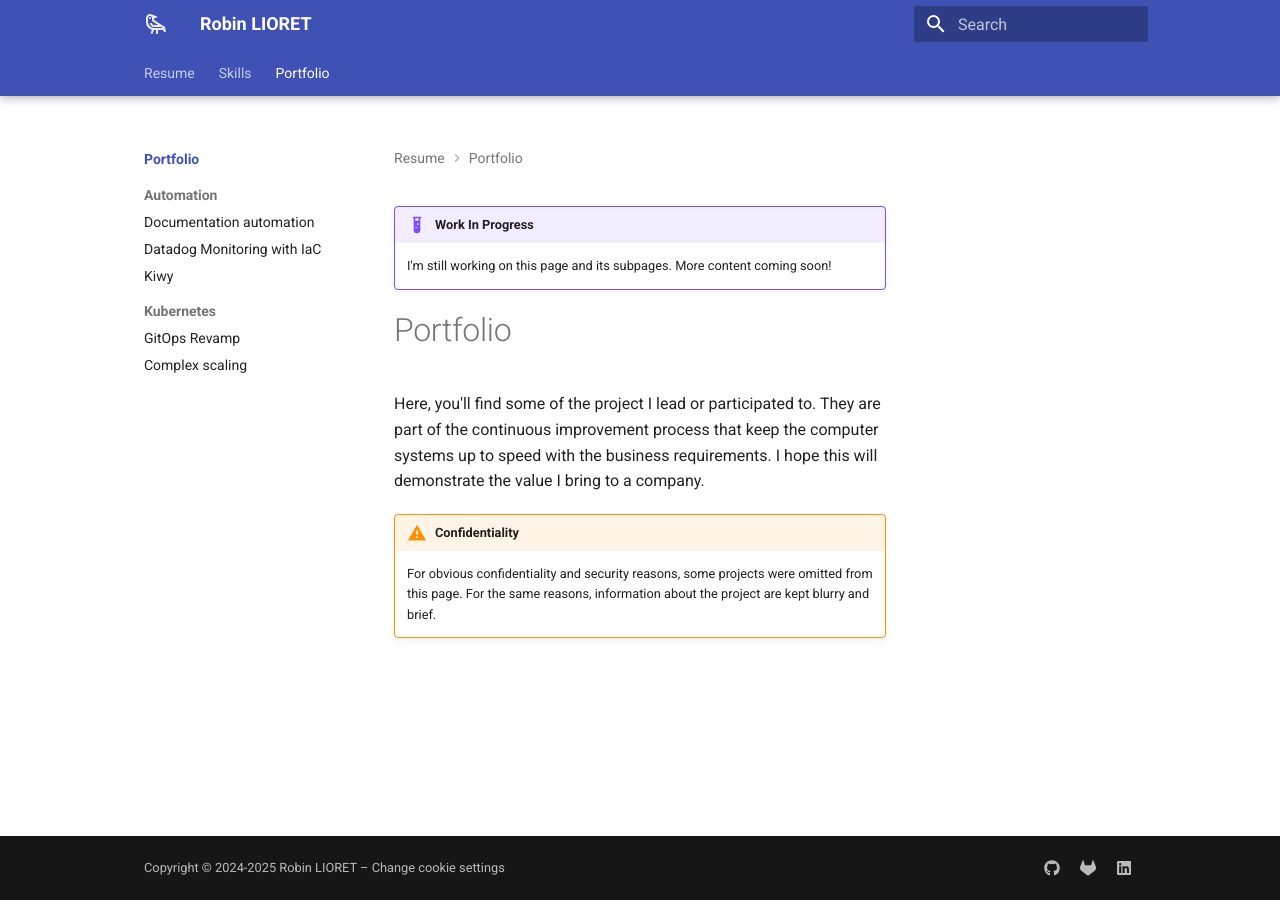
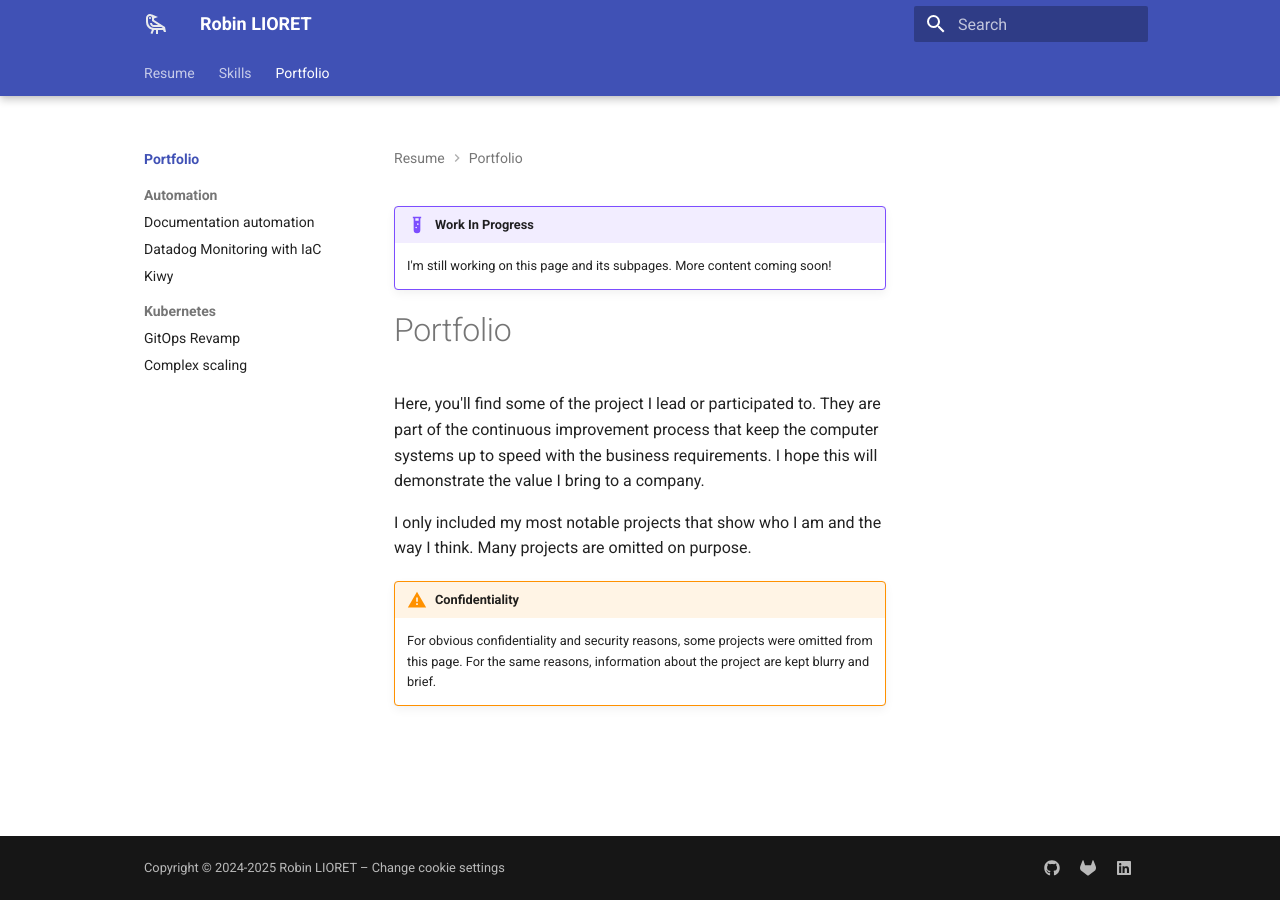
Before and after one commit to robinlioret/cv-en, an MkDocs documentation site: the page built from docs/portfolio/index.md, in a window 1280 px wide. Built offline with MkDocs 1.6.1 and Material for MkDocs 9.7.7, drawn with Linux system fonts in a browser that asks for light colours.

Commit message:
feat: portfolio: update index.md

```diff
--- a/docs/portfolio/index.md
+++ b/docs/portfolio/index.md
@@ -11,6 +11,9 @@ Here, you'll find some of the project I lead or participated to. They are part o
 that keep the computer systems up to speed with the business requirements. I hope this will demonstrate the value I
 bring to a company.
 
+I only included my most notable projects that show who I am and the way I think. Many projects are omitted on purpose.
+
+
 [//]: # (@formatter:off)
 /// admonition | Confidentiality
     type: warning
```
